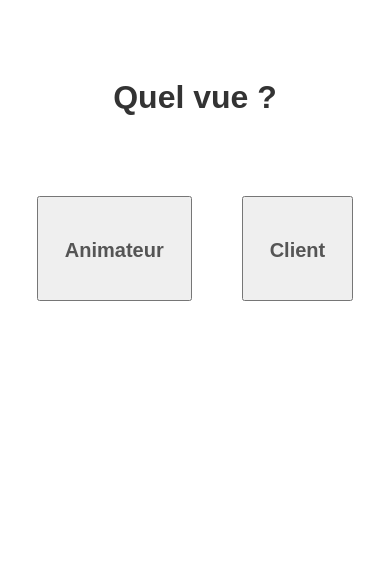
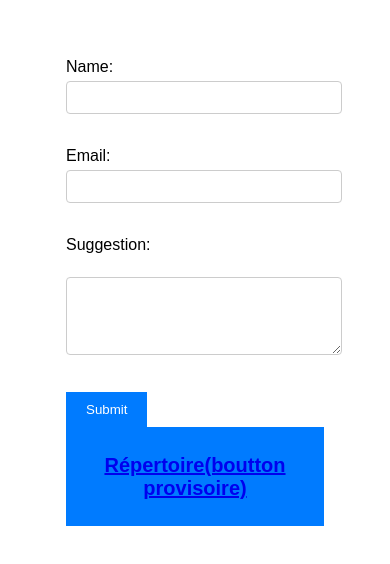
Before and after one commit to lyradix/karaoke, an Angular app: page /Contact in a window 390 px wide. Before the commit this address led to /. Shown: the top 564 px of the page. Built offline with nearby package versions, Linux system fonts and the light colour scheme.

Commit message:
contact form created

```diff
--- a/src/app/app.routes.ts
+++ b/src/app/app.routes.ts
@@ -2,10 +2,12 @@ import { Routes } from '@angular/router';
 import { Home } from './home/home';
 import { SongDirectory } from './song-directory/song-directory';
 import { QrCode } from './qr-code/qr-code';
+import { Contact } from './contact/contact';
 
 export const routes: Routes = [
     { path: '', component: Home },
     { path: 'SongDirectory', component: SongDirectory },
     {path: 'QrCode', component: QrCode},
+    {path: 'Contact', component: Contact},
     { path: '**', redirectTo: '' }
 ];
--- a/src/app/app.ts
+++ b/src/app/app.ts
@@ -3,10 +3,11 @@ import { RouterOutlet } from '@angular/router';
 
 import { SongDirectory } from './song-directory/song-directory';
 import { QrCode } from './qr-code/qr-code';
+import { Contact } from './contact/contact';
 
 @Component({
   selector: 'app-root',
-  imports: [RouterOutlet, SongDirectory, QrCode],
+  imports: [RouterOutlet, SongDirectory, QrCode, Contact],
   templateUrl: './app.html',
   styleUrl: './app.scss'
 })
--- /dev/null
+++ b/src/app/contact/contact.html
@@ -0,0 +1,66 @@
+<!DOCTYPE html>
+<html lang="en">
+<head>
+    <meta charset="UTF-8">
+    <meta name="viewport" content="width=device-width, initial-scale=1.0">
+    <title>Document</title>
+</head>
+<body>
+    <form action="submit" class="formContact">
+        <label for="name">Name:</label>
+        <input type="text" id="name" name="name" required><br><br>
+
+        <label for="email">Email:</label>
+        <input type="email" id="email" name="email" required><br><br>
+
+        <label for="message">Suggestion:</label><br>
+        <textarea id="message" name="message" rows="4" cols="50" required></textarea><br><br>
+
+        <button type="submit">
+            <a routerLink="/SongDirectory"></a>
+            Submit</button>
+    </form>
+
+    <button>
+        <h2><a routerLink="/SongDirectory">Répertoire(boutton provisoire)</a></h2>
+    </button>
+
+    <style>
+        body {
+            font-family: Arial, sans-serif;
+            text-align: center;
+            justify-content: center;
+            padding: 50px;
+        }
+
+        .formContact {
+            display: inline-block;
+            text-align: left;
+        }
+
+        label {
+            display: block;
+            margin-bottom: 5px;
+        }
+
+        input, textarea {
+            width: 100%;
+            padding: 8px;
+            margin-bottom: 15px;
+            border: 1px solid #ccc;
+            border-radius: 4px;
+        }
+
+        button {
+            background-color: #007BFF;
+            color: white;
+            border: none;
+            padding: 10px 20px;
+            cursor: pointer;
+        }
+        button:hover {
+            background-color: #0056b3;
+        }
+    </style>
+</body>
+</html>
--- a/src/app/qr-code/qr-code.html
+++ b/src/app/qr-code/qr-code.html
@@ -15,7 +15,7 @@
             </div>
             <div class="qrCode">
                <button class="qrcodeBtn">
-                <h2><a routerLink="/SongDirectory">QrCode</a></h2>
+                <h2><a routerLink="/Contact">QrCode</a></h2>
                </button>
             </div>
 
--- a/src/app/song-directory/song-directory.html
+++ b/src/app/song-directory/song-directory.html
@@ -63,6 +63,31 @@
             height: 300px;
         }
 
+        @media screen and (max-width: 600px) {
+            .searchBar {
+                flex-direction: column;
+            }
+
+            .textArea {
+                width: 100%;
+                margin-bottom: 10px;
+            }
+
+            .resultBox {
+                margin-top: 3rem;
+                flex-direction: row;
+                gap: 20px;
+                height: 100%;
+                width: 100%;
+            }
+                .singerOrGroup, .title {
+                    width: 100%;
+                    height: 2rem;
+                    width: 5rem;
+                }
+
+        }
+
     </style>
 </body>
 </html>
```
Also changed, not shown: src/app/contact/contact.ts (added, +12 -0 lines), src/app/contact/contact.scss (added), 1 other file (tests, documents, lock files or other folders).
